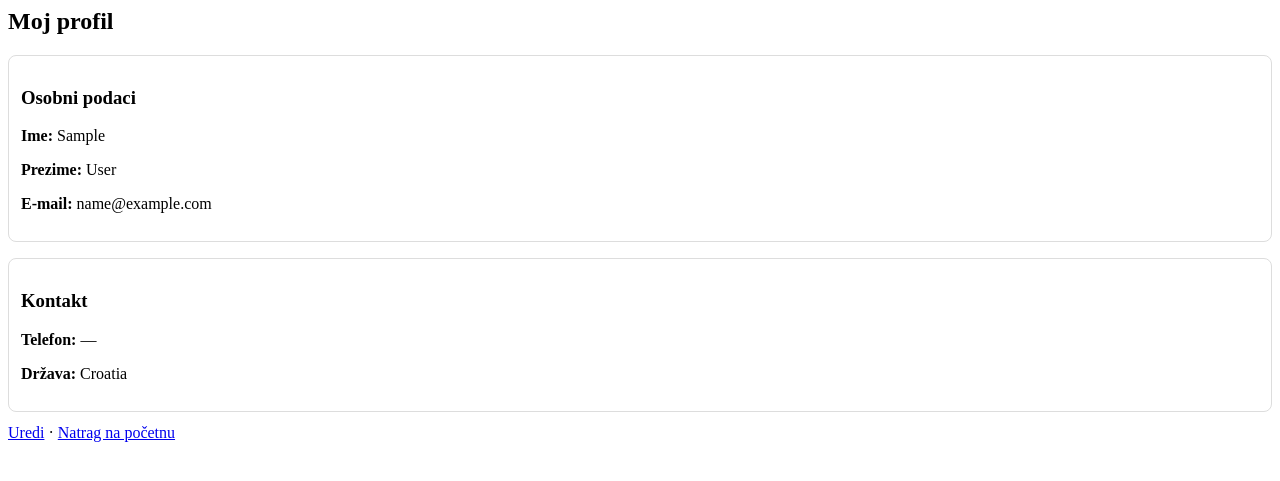
After one commit to pericdominik/theater_web_app, a Django app: page /profile/ in a window 1280 px wide. The commit adds this page. Shown: the top 481 px of the page. Run offline with Django 5.2, Linux system fonts and the light colour scheme; the visitor is signed in with stand-in values (Sample User, id 1); data comes from the database, SQL or seed files in the repository.

Commit message:
Dodano MojProfil, mogucnost mijenjanja broja i drzave

```diff
--- a/kazaliste_project/kazaliste/forms.py
+++ b/kazaliste_project/kazaliste/forms.py
@@ -1,4 +1,5 @@
 from django import forms
+from .models import Account
 
 class RegisterForm(forms.Form):
     email = forms.EmailField(label='Email')
@@ -23,3 +24,13 @@ class RegisterForm(forms.Form):
             raise forms.ValidationError("Lozinke se ne podudaraju.")
 
         return cleaned_data
+
+
+class ProfileForm(forms.ModelForm):
+    class Meta:
+        model = Account
+        fields = ['phone', 'country']
+        labels = {
+            'phone': 'Telefon',
+            'country': 'Država'
+        }
--- a/kazaliste_project/kazaliste/templates/kazaliste/index.html
+++ b/kazaliste_project/kazaliste/templates/kazaliste/index.html
@@ -8,6 +8,7 @@
         <nav>
             {% if request.user.is_authenticated %}
                 Pozdrav, {{ request.user.first_name|default:request.user.username }} |
+                <a href="{% url 'profile' %}">Moj profil</a> |
                 <a href="{% url 'logout' %}">Odjava</a>
             {% else %}
                 <a href="{% url 'login' %}">Prijava</a> |
--- /dev/null
+++ b/kazaliste_project/kazaliste/templates/kazaliste/profile.html
@@ -0,0 +1,36 @@
+<h2>Moj profil</h2>
+
+{% if not edit %}
+  <div style="border:1px solid #ddd; padding:12px; border-radius:8px; margin-bottom:16px;">
+    <h3>Osobni podaci</h3>
+    <p><strong>Ime:</strong> {{ user_obj.first_name|default:"—" }}</p>
+    <p><strong>Prezime:</strong> {{ user_obj.last_name|default:"—" }}</p>
+    <p><strong>E‑mail:</strong> {{ user_obj.email|default:"—" }}</p>
+  </div>
+
+  <div style="border:1px solid #ddd; padding:12px; border-radius:8px;">
+    <h3>Kontakt</h3>
+    <p><strong>Telefon:</strong> {{ account.phone|default:"—" }}</p>
+    <p><strong>Država:</strong> {{ account.country|default:"—" }}</p>
+  </div>
+
+  <p style="margin-top:12px;">
+    <a href="{% url 'profile' %}?edit=1">Uredi</a> ·
+    <a href="{% url 'index' %}">Natrag na početnu</a>
+  </p>
+{% endif %}
+
+{% if edit %}
+  <form method="POST" action="{% url 'profile' %}?edit=1" style="border:1px solid #ddd; padding:12px; border-radius:8px;">
+    {% csrf_token %}
+    {{ form.as_p }}
+    <button type="submit">Spremi promjene</button>
+    <a href="{% url 'profile' %}" style="margin-left:8px;">Odustani</a>
+</form>
+{% endif %}
+
+{% if messages %}
+  <ul style="color: green; margin-top:12px;">
+    {% for m in messages %}<li>{{ m }}</li>{% endfor %}
+  </ul>
+{% endif %}
--- a/kazaliste_project/kazaliste/urls.py
+++ b/kazaliste_project/kazaliste/urls.py
@@ -6,4 +6,5 @@ urlpatterns = [
     path('register/', views.register, name='register'),
     path('login/', views.user_login, name='login'),
     path('logout/', views.user_logout, name='logout'),
+    path('profile/', views.edit_profile, name='profile'),
 ]
--- a/kazaliste_project/kazaliste/views.py
+++ b/kazaliste_project/kazaliste/views.py
@@ -6,6 +6,7 @@ from .models import Account
 from django.contrib import messages
 from django.contrib.auth import authenticate, login, logout
 from django.contrib.auth.decorators import login_required
+from .forms import ProfileForm
 
 # Create your views here.
 
@@ -64,3 +65,20 @@ def user_logout(request):
 @login_required(login_url='login')
 def my_account(request):
     return render(request, 'kazaliste/my_account.html')
+
+
+@login_required(login_url='login')
+def edit_profile(request):
+    account, _ = Account.objects.get_or_create(user=request.user)
+    edit = (request.GET.get('edit') == '1')
+
+    if request.method == 'POST':
+        form = ProfileForm(request.POST, instance=account)
+        if form.is_valid():
+            form.save()
+            messages.success(request, "Podaci su uspješno ažurirani.")
+            return redirect('profile')
+    else:
+        form = ProfileForm(instance=account)
+
+    return render(request, 'kazaliste/profile.html', {'form': form, 'user_obj': request.user, 'account': account, 'edit': edit})
```
